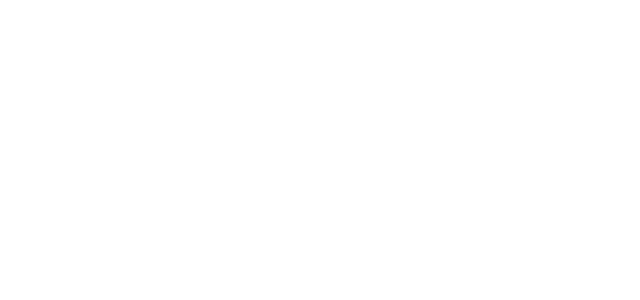
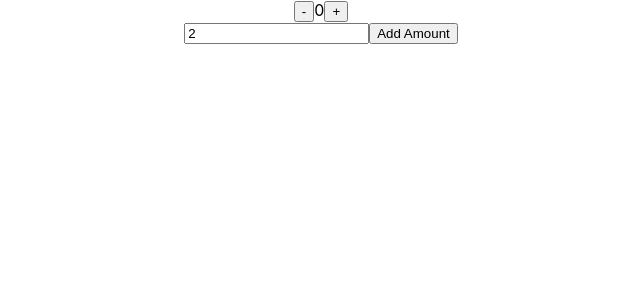
Before and after one commit to nickdee1/oh-no-no-no-project, a React (Create React App) app: page /login in a window 1280 px wide. Shown: the top 300 px of the page, without its empty margins (319-959 px from the left). Built offline with nearby package versions, Linux system fonts and the light colour scheme.

Commit message:
redux configured + usage example implemented

```diff
--- a/package.json
+++ b/package.json
@@ -12,10 +12,12 @@
     "@types/node": "^12.20.7",
     "@types/react": "^17.0.3",
     "@types/react-dom": "^17.0.3",
+    "@types/react-redux": "^7.1.16",
     "formik": "^2.2.6",
     "framer-motion": "^4.1.3",
     "react": "^17.0.2",
     "react-dom": "^17.0.2",
+    "react-redux": "^7.2.3",
     "react-router-dom": "^5.2.0",
     "react-scripts": "4.0.3",
     "redux": "^4.0.5",
@@ -64,6 +66,7 @@
   },
   "devDependencies": {
     "@types/react-router-dom": "^5.1.7",
+    "@types/redux-logger": "^3.0.8",
     "eslint-config-airbnb-typescript": "^12.3.1",
     "eslint-plugin-import": "^2.22.1",
     "eslint-plugin-jsx-a11y": "^6.4.1",
--- a/src/App.tsx
+++ b/src/App.tsx
@@ -1,6 +1,6 @@
 import React from 'react';
 import { BrowserRouter as Router, Route, Switch } from 'react-router-dom';
-import Login from './pages/Login';
+import Login from './pages/login/Login';
 import Plan from './pages/Plan';
 import History from './pages/History';
 import Account from './pages/Account';
--- /dev/null
+++ b/src/hooks.ts
@@ -0,0 +1,5 @@
+import { TypedUseSelectorHook, useDispatch, useSelector } from 'react-redux';
+import type { AppDispatch, RootState } from './store';
+
+export const useAppDispatch = () => useDispatch<AppDispatch>();
+export const useAppSelector: TypedUseSelectorHook<RootState> = useSelector;
--- a/src/index.tsx
+++ b/src/index.tsx
@@ -1,13 +1,17 @@
 import React from 'react';
 import ReactDOM from 'react-dom';
 import './index.css';
+import { Provider } from 'react-redux';
 import App from './App';
 import reportWebVitals from './reportWebVitals';
+import store from './store';
 
 ReactDOM.render(
-  <React.StrictMode>
-    <App />
-  </React.StrictMode>,
+  <Provider store={store}>
+    <React.StrictMode>
+      <App />
+    </React.StrictMode>
+  </Provider>,
   document.getElementById('root'),
 );
 
--- a/src/pages/Login.tsx
+++ /dev/null
@@ -1,7 +0,0 @@
-import React from 'react';
-
-function Login() {
-  return <></>;
-}
-
-export default Login;
--- a/src/pages/Reservation.tsx
+++ b/src/pages/Reservation.tsx
@@ -1,7 +1,10 @@
 import React from 'react';
+import { Redirect } from 'react-router-dom';
 
 function Reservation() {
-  return <></>;
+  return (
+    <Redirect to="/login" />
+  );
 }
 
 export default Reservation;
--- /dev/null
+++ b/src/pages/login/Login.tsx
@@ -0,0 +1,44 @@
+import React, { useState } from 'react';
+import { useAppDispatch, useAppSelector } from '../../hooks';
+import { decrement, increment, incrementByAmount } from './loginSlice';
+
+export function Login() {
+  const count = useAppSelector((state) => state.login.value);
+  const dispatch = useAppDispatch();
+  const [incrementAmount, setIncrementAmount] = useState('2');
+  const incrementValue = Number(incrementAmount) || 0;
+
+  return (
+    <div>
+      <div>
+        <button
+          aria-label="Decrement value"
+          onClick={() => dispatch(decrement())}
+        >
+          -
+        </button>
+        <span>{count}</span>
+        <button
+          aria-label="Increment value"
+          onClick={() => dispatch(increment())}
+        >
+          +
+        </button>
+      </div>
+      <div>
+        <input
+          aria-label="Set increment amount"
+          value={incrementAmount}
+          onChange={(e) => setIncrementAmount(e.target.value)}
+        />
+        <button
+          onClick={() => dispatch(incrementByAmount(incrementValue))}
+        >
+          Add Amount
+        </button>
+      </div>
+    </div>
+  );
+}
+
+export default Login;
--- /dev/null
+++ b/src/pages/login/loginSlice.ts
@@ -0,0 +1,36 @@
+import { createSlice, PayloadAction } from '@reduxjs/toolkit';
+import { RootState } from '../../store';
+
+interface LoginState {
+  value: number
+}
+
+const initialState: LoginState = {
+  value: 0,
+};
+
+export const loginSlice = createSlice({
+  name: 'login',
+  initialState,
+  reducers: {
+    increment: (state) => {
+      state.value += 1;
+    },
+    decrement: (state) => {
+      state.value -= 1;
+    },
+    incrementByAmount: (state, action: PayloadAction<number>) => {
+      state.value += action.payload;
+    },
+  },
+});
+
+export const {
+  increment,
+  decrement,
+  incrementByAmount,
+} = loginSlice.actions;
+
+export const selectCount = (state: RootState) => state.login.value;
+
+export default loginSlice.reducer;
--- /dev/null
+++ b/src/store.ts
@@ -0,0 +1,13 @@
+import { configureStore } from '@reduxjs/toolkit';
+import loginReducer from './pages/login/loginSlice';
+
+const store = configureStore({
+  reducer: {
+    login: loginReducer,
+  },
+});
+
+export type RootState = ReturnType<typeof store.getState>;
+export type AppDispatch = typeof store.dispatch;
+
+export default store;
```
